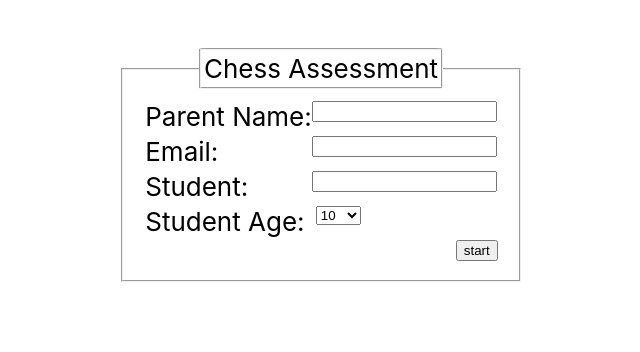
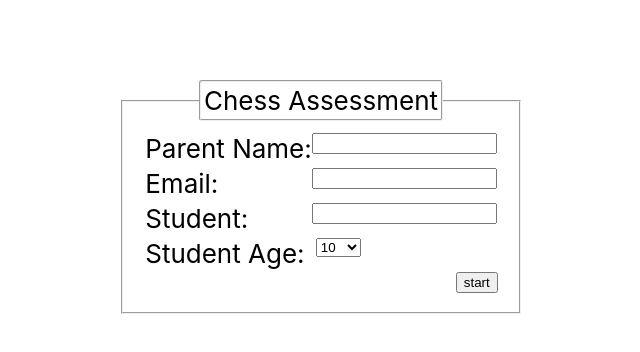
Before and after one commit to hey-kader/diagnostic, a React (Create React App) app: page / in a window 1280 px wide. Shown: the top 352 px of the page, without its empty margins (319-959 px from the left). Built offline with nearby package versions, Linux system fonts and the light colour scheme.

Commit message:
fixed the buttons so that they are hidden, and you can only advance after you have made a move.

```diff
--- a/server.js
+++ b/server.js
@@ -106,7 +106,7 @@ app.post('/', encodedParser, function (req, res) {
         var li = c.split("\"")
         var t = []
         for (var u of li ) {
-            if (u.length > 0 && u != 'data'  && u.includes("data") == false &&  u != ",\\" && u!= "\\" && u!= ":\\" && u != 'name' && u != 'email' && u != 'age' && u != 'student') {
+            if (u.length > 0 && u != ':' && u != 'data'  && u.includes("data") == false &&  u != ",\\" && u!= "\\" && u!= ":\\" && u != 'name' && u != 'email' && u != 'age' && u != 'student') {
                 t.push(u)
             }
         }
--- a/src/components/Board.js
+++ b/src/components/Board.js
@@ -9,7 +9,13 @@ function Board (props) {
 
     let game = useRef(null)
     useEffect (() => {
-        game.current = new Chess (fen)
+	if (game === null) {
+	    document.getElementById("next").style.visibility = "hidden"
+	    document.getElementById("reset").style.visibility = "hidden"
+	}
+	else {
+	    game.current = new Chess (fen)
+	}
     }, [])
 
 
@@ -24,6 +30,9 @@ function Board (props) {
 
         console.log(targetSquare)
         document.getElementById("playerMove").innerHTML = targetSquare
+
+        document.getElementById("next").style.display = "block"
+        document.getElementById("reset").style.display = "block"
     }
 
     return (
--- a/src/components/Form.css
+++ b/src/components/Form.css
@@ -5,7 +5,7 @@ padding: auto;
 }
 form {
 	background: white;
-	margin: 3rem auto;
+	margin: 5rem auto;
 
     color: black;
 -moz-transform-origin: 0 0;
@@ -27,8 +27,9 @@ label {
 legend {
     border-style: groove;
     border-width: 2px;
-    border-radius: 3%;
+    border-radius: 3px;
     text-align: left;
+align-items: left;
     padding: 0.2rem;
 }
 
--- a/src/components/Test.js
+++ b/src/components/Test.js
@@ -33,6 +33,8 @@ function handle_click (f, pr) {
         ReactDOM.unmountComponentAtNode(document.getElementById("board"))
         const board = <Board fen={f} />
             ReactDOM.render(board, document.getElementById("board"))
+	document.getElementById('next').style.display = 'none'
+	document.getElementById('reset').style.display = 'none'
     }
 
     else {
@@ -49,6 +51,8 @@ function reset_click () {
     ReactDOM.unmountComponentAtNode(document.getElementById("board"))
     const board = <Board fen={fen} />
         ReactDOM.render(board, document.getElementById("board"))
+    document.getElementById('next').style.display = 'none'
+    document.getElementById('reset').style.display = 'none'
 }
 
 const api = axios.create ({
@@ -91,8 +95,8 @@ class Test extends Component {
                     {typeof(t) !== "undefined" ? <Board fen={t} /> : ""}
                 </div>
                 <br />
-                <button id="reset" onClick={() => reset_click()} style={{borderStyle: 'inset'}}>reset</button>
-                <button style={{borderStyle: 'inset'}} onClick={() => handle_click(it.next().value, this.props)} id="next">next</button>
+                <button id="reset" onClick={() => reset_click()} style={{borderStyle: 'inset'}} >reset</button>
+                <button style={{borderStyle: 'inset'}} onClick={() => handle_click(it.next().value, this.props)} id="next" >next</button>
             </div>
         )
     }
```
